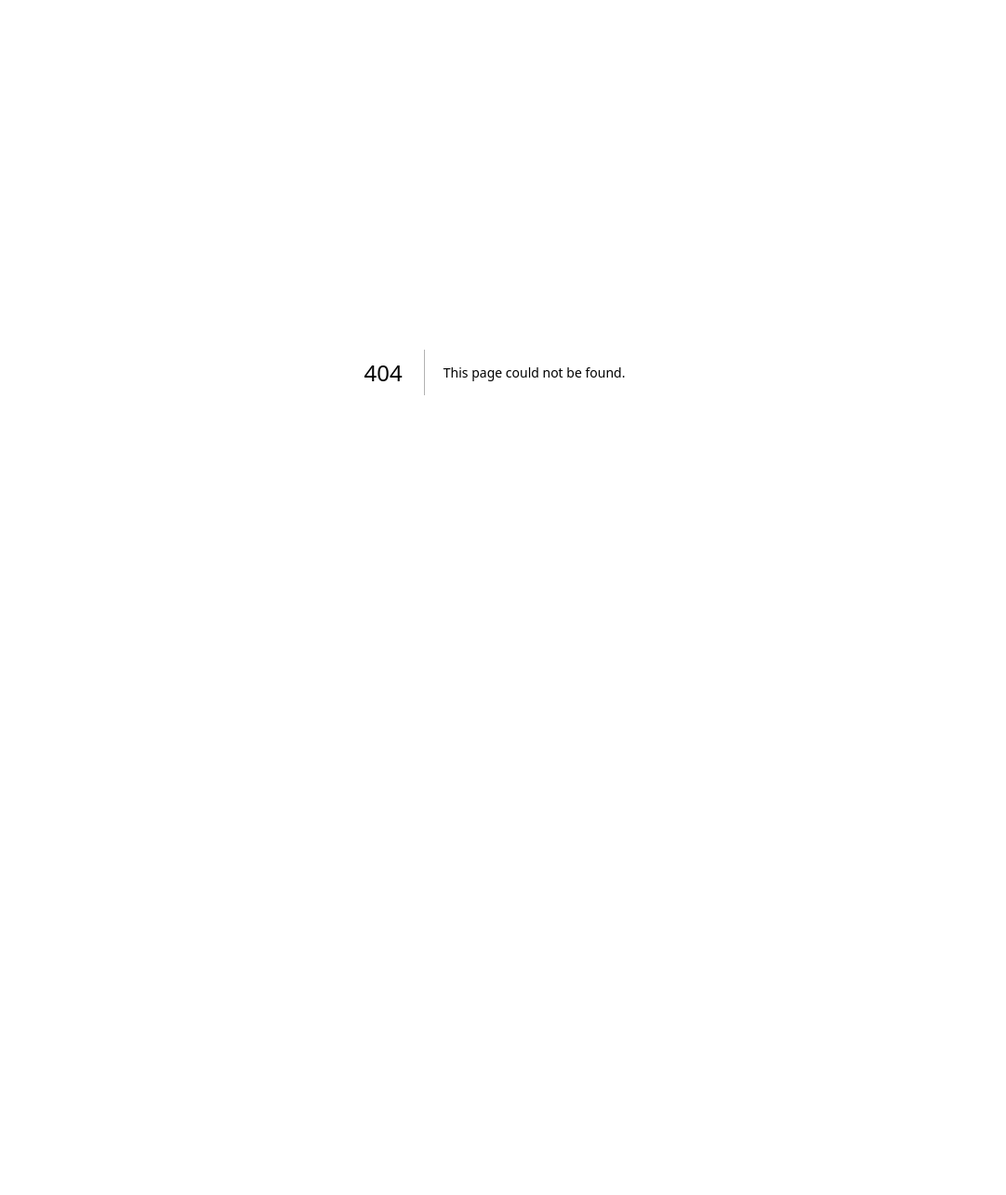
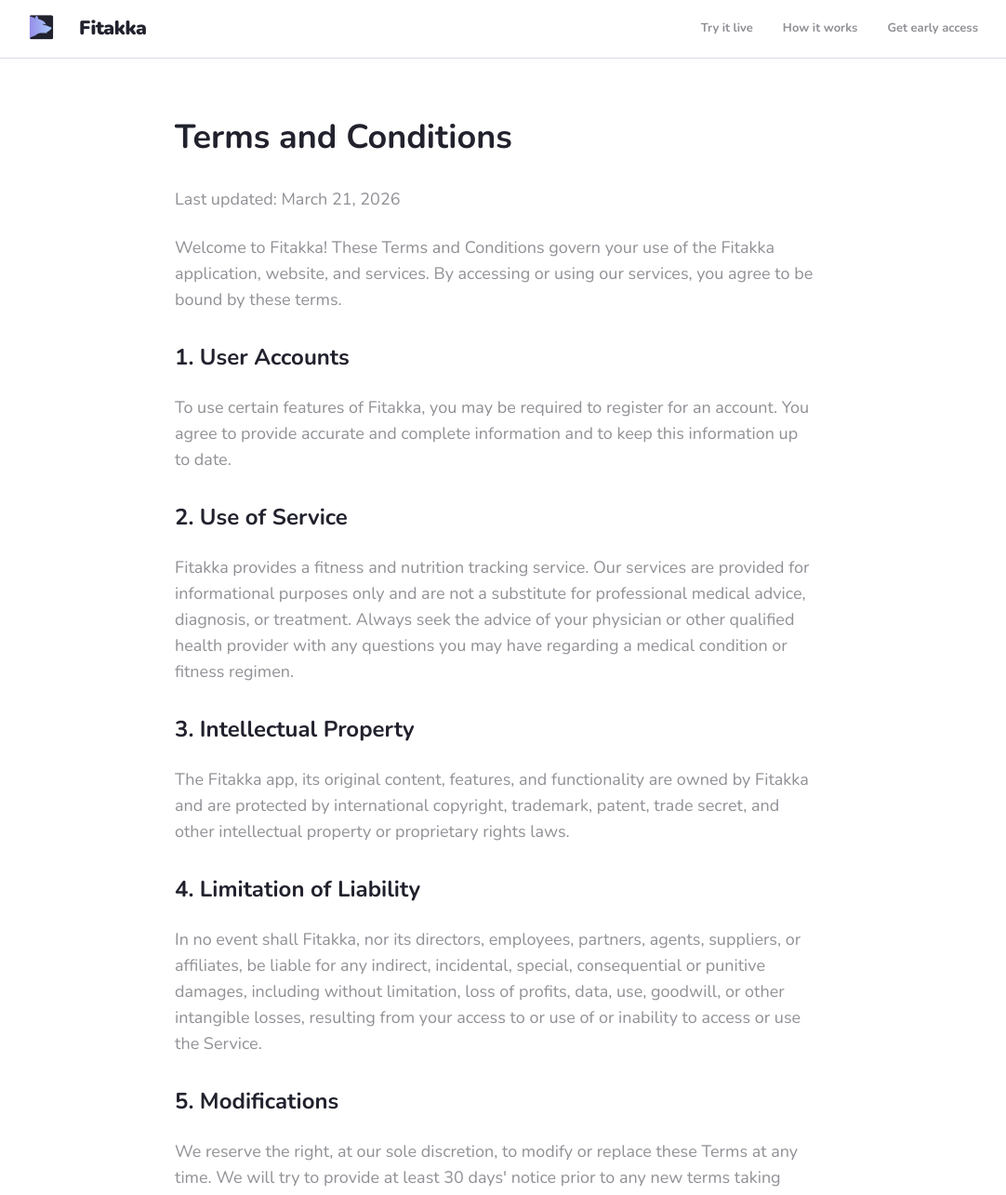
Before and after one commit to AarunPalanisamy/fitakka-web, a Next.js app: page /terms in a window 1280 px wide. Before the commit this address had no page. Shown: the top 1285 px of the page at 93% size, without its empty margins (108-1190 px from the left). Before the commit the page ends 800 px from the top, so only its background shows below. Built offline with nearby package versions, Linux system fonts and the light colour scheme.

Commit message:
footer added

```diff
--- /dev/null
+++ b/src/app/privacy/page.tsx
@@ -0,0 +1,44 @@
+import Navbar from '@/components/Navbar';
+import Footer from '@/components/Footer';
+import React from 'react';
+
+export default function PrivacyPage() {
+  return (
+    <main className="min-h-screen flex flex-col font-nunito bg-white text-ink">
+      <Navbar />
+      <div className="flex-grow pt-32 pb-20 px-8 md:px-10 max-w-3xl mx-auto">
+        <h1 className="text-4xl font-bold mb-8 text-ink">Privacy Policy</h1>
+        <div className="space-y-6 text-lg text-ink-50">
+          <p>Last updated: {new Date().toLocaleDateString('en-US', { year: 'numeric', month: 'long', day: 'numeric' })}</p>
+          <p>
+            At Fitakka, we take your privacy seriously. This Privacy Policy explains how we collect, use, disclose, and safeguard your information when you visit our website or use our mobile application.
+          </p>
+          <h2 className="text-2xl font-bold text-ink mt-8">1. Information We Collect</h2>
+          <p>
+            We may collect personal information that you provide to us, such as your name, email address, fitness goals, dietary preferences, and logged activities.
+          </p>
+          <h2 className="text-2xl font-bold text-ink mt-8">2. Audio Recording & Microphone Access</h2>
+          <p>
+            <strong>Important Notice:</strong> Fitakka offers the ability to log your meals and activities using voice commands. If you choose to use this feature on our mobile app or website, <strong>we will ask for your explicit permission to access your device's microphone and record audio</strong>.
+          </p>
+          <p>
+            Audio recordings are processed solely for the purpose of transcribing your input into food and activity logs using AI. We do not use your voice data for any other purposes, and you can revoke microphone permissions at any time through your device settings.
+          </p>
+          <h2 className="text-2xl font-bold text-ink mt-8">3. How We Use Your Information</h2>
+          <p>
+            We use the information we collect to provide, maintain, and improve our services, to personalize your experience, and to communicate with you about updates and new features. Your health and activity data is strictly used to provide the Fitakka service to you.
+          </p>
+          <h2 className="text-2xl font-bold text-ink mt-8">4. Data Security</h2>
+          <p>
+            We implement reasonable security measures to protect your personal information. However, please be aware that no method of transmission over the internet or method of electronic storage is 100% secure.
+          </p>
+          <h2 className="text-2xl font-bold text-ink mt-8">5. Changes to This Policy</h2>
+          <p>
+            We may update our Privacy Policy from time to time. We will notify you of any changes by posting the new Privacy Policy on this page.
+          </p>
+        </div>
+      </div>
+      <Footer />
+    </main>
+  );
+}
--- /dev/null
+++ b/src/app/terms/page.tsx
@@ -0,0 +1,41 @@
+import Navbar from '@/components/Navbar';
+import Footer from '@/components/Footer';
+import React from 'react';
+
+export default function TermsPage() {
+  return (
+    <main className="min-h-screen flex flex-col font-nunito bg-white text-ink">
+      <Navbar />
+      <div className="flex-grow pt-32 pb-20 px-8 md:px-10 max-w-3xl mx-auto">
+        <h1 className="text-4xl font-bold mb-8 text-ink">Terms and Conditions</h1>
+        <div className="space-y-6 text-lg text-ink-50">
+          <p>Last updated: {new Date().toLocaleDateString('en-US', { year: 'numeric', month: 'long', day: 'numeric' })}</p>
+          <p>
+            Welcome to Fitakka! These Terms and Conditions govern your use of the Fitakka application, website, and services. By accessing or using our services, you agree to be bound by these terms.
+          </p>
+          <h2 className="text-2xl font-bold text-ink mt-8">1. User Accounts</h2>
+          <p>
+            To use certain features of Fitakka, you may be required to register for an account. You agree to provide accurate and complete information and to keep this information up to date.
+          </p>
+          <h2 className="text-2xl font-bold text-ink mt-8">2. Use of Service</h2>
+          <p>
+            Fitakka provides a fitness and nutrition tracking service. Our services are provided for informational purposes only and are not a substitute for professional medical advice, diagnosis, or treatment. Always seek the advice of your physician or other qualified health provider with any questions you may have regarding a medical condition or fitness regimen.
+          </p>
+          <h2 className="text-2xl font-bold text-ink mt-8">3. Intellectual Property</h2>
+          <p>
+            The Fitakka app, its original content, features, and functionality are owned by Fitakka and are protected by international copyright, trademark, patent, trade secret, and other intellectual property or proprietary rights laws.
+          </p>
+          <h2 className="text-2xl font-bold text-ink mt-8">4. Limitation of Liability</h2>
+          <p>
+            In no event shall Fitakka, nor its directors, employees, partners, agents, suppliers, or affiliates, be liable for any indirect, incidental, special, consequential or punitive damages, including without limitation, loss of profits, data, use, goodwill, or other intangible losses, resulting from your access to or use of or inability to access or use the Service.
+          </p>
+          <h2 className="text-2xl font-bold text-ink mt-8">5. Modifications</h2>
+          <p>
+            We reserve the right, at our sole discretion, to modify or replace these Terms at any time. We will try to provide at least 30 days' notice prior to any new terms taking effect.
+          </p>
+        </div>
+      </div>
+      <Footer />
+    </main>
+  );
+}
--- a/src/components/Footer.tsx
+++ b/src/components/Footer.tsx
@@ -6,8 +6,8 @@ export default function Footer() {
       <div className="max-w-[1120px] mx-auto flex flex-col items-center gap-3.5">
         <div className="text-[18px] font-[900] text-white">Fitakka</div>
         <div className="flex gap-6 flex-wrap justify-center">
-          <a href="#" className="text-[12px] font-[700] text-[rgba(255,255,255,0.3)] hover:text-white transition-colors">Terms</a>
-          <a href="#" className="text-[12px] font-[700] text-[rgba(255,255,255,0.3)] hover:text-white transition-colors">Privacy</a>
+          <a href="/terms" className="text-[12px] font-[700] text-[rgba(255,255,255,0.3)] hover:text-white transition-colors">Terms</a>
+          <a href="/privacy" className="text-[12px] font-[700] text-[rgba(255,255,255,0.3)] hover:text-white transition-colors">Privacy</a>
           {/* <a href="#waitlist" className="text-[12px] font-[700] text-[rgba(255,255,255,0.3)] hover:text-white transition-colors">Join beta</a> */}
           <a href="mailto:hello@fitakka.app" className="text-[12px] font-[700] text-[rgba(255,255,255,0.3)] hover:text-white transition-colors">Contact</a>
         </div>
```
